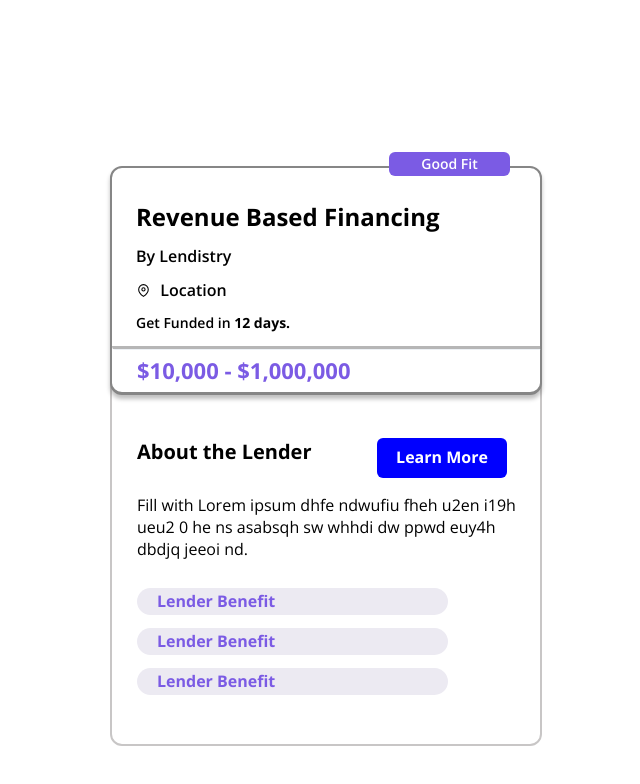
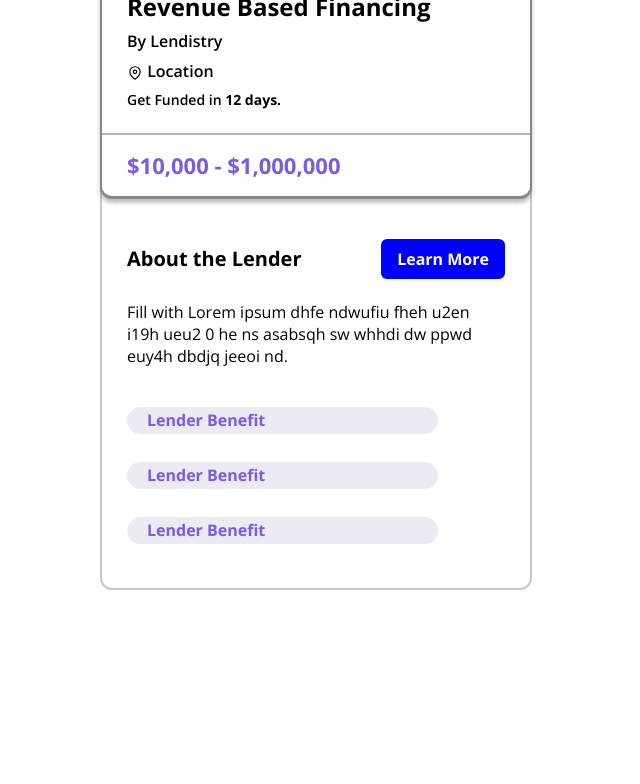
Before and after one commit to marinapelosi/segurebags-app, a React (Create React App) app: page / in a window 1280 px wide. Shown: the top 784 px of the page, without its empty margins (324-964 px from the left). Built offline with nearby package versions, Linux system fonts and the light colour scheme.

Commit message:
Refactoring structure and styles to clean code

```diff
--- a/src/components/LenderCard/index.js
+++ b/src/components/LenderCard/index.js
@@ -14,69 +14,127 @@ export default function LenderCard(props) {
     const { badge, lender, variant } = props;
 
     return (
-        <Box style={styles.cards.wrapper}>
-          <Flex justify={'right'} mt={-4} ml={6} mr={30}>
-            <Badge justifyContent={'center'} style={{...styles.badges.generic, ...styles.badges[badge.color]}}>
+      <Box className="wrapper">
+        <Box className="header" style={styles.cards.header}>
+          <Badge style={{...styles.badges.generic, ...styles.badges[badge.color]}}>
             {badge.text}
           </Badge>
-          </Flex>
-
-          <Box p={6}>
-            <Stack  align={'left'}>
-              <Text style={styles.texts.mainTitle} fontSize={{ sm: '16px', md: '20px', lg: '24px' }}>
+          <Text
+            className="mainTitle"
+            style={{ ...styles.texts.colors.black, ...styles.texts.mainTitle}}
+            fontSize={{ sm: '16px', md: '20px', lg: '24px' }}
+          >
             {lender.name}
           </Text>
-            </Stack>
-            <Stack  align={'left'} mt={3}>
-              <Text style={styles.texts.firstSubtitleText}>
+          <Stack  align={'left'}>
+            <Text
+              className="sponsor"
+              style={{ ...styles.texts.colors.black, ...styles.texts.subtitle}}
+              >
               By {lender.sponsor}
             </Text>
-            </Stack>
-            <Stack  align={'left'} mt={3}>
-              <Text style={styles.texts.firstSubtitleText}>
-              <MapPinIcon /> &nbsp;{lender.location}
+            <Text
+              className="location"
+              style={{ ...styles.texts.colors.black, ...styles.texts.subtitle}}
+              >
+              <MapPinIcon /> {lender.location}
             </Text>
-            </Stack>
-            <Stack  align={'left'} mt={3}>
-              <Text style={styles.texts.secondSubtitleText}>
+            <Text
+              className="fundedInfo"
+              style={{ ...styles.texts.colors.black, ...styles.texts.fundedText}}
+              >
                Get Funded in <b>{lender.fundedDays} days.</b>
             </Text>
           </Stack>
           <Divider style={styles.divider}/>
-            <Stack  align={'left'}>
-              <Text style={styles.texts.rangeAmountText} mt={1}>
+          <Text className="rangeAmount" style={{ ...styles.texts.colors.purple, ...styles.texts.range.amount}}>
             ${lender.rangeFirstAmount} - ${lender.rangeLastAmount}
           </Text>
-            </Stack>
         </Box>
-          <Box style={styles.cards.secondCard}>
-            <Stack align={'left'}>
-              <Stack direction={'row'} spacing={6}>
-                <Stack spacing={0} align={'left'}>
-                  <Text style={styles.texts.secondTitle} mt={1}>
+        <Box className="footer" style={styles.cards.footer}>
+        <Stack direction={'row'} align={'center'} justify={'space-between'}>
+          <Text className="aboutTitle" style={{ ...styles.texts.colors.black, ...styles.texts.about.title}}>
             About the Lender
           </Text>
+          <Button variant={variant}>Learn More</Button>
         </Stack>
-                <Stack spacing={0} align={'right'}>
-                  <Button variant={variant}>
-                      Learn More
-                  </Button>
-                </Stack>
-              </Stack>
-            </Stack>
-            <Stack  align={'left'}>
-              <Text style={styles.texts.regularText} mt={8}>
+        <Text className="aboutText" style={styles.texts.about.description}>
           {lender.about}
         </Text>
-            </Stack>
+        <Stack className="benefits" align={'left'}>
           {
             lender.benefits.map((benefit, index) =>
-                <Text key={index} style={styles.cards.benefitCard} mt={index*10}>
+              <Text key={index} style={styles.cards.benefitCard}>
                 {benefit}
               </Text>
             )
           }
+        </Stack>
         </Box>
       </Box>
+        // <Box style={styles.cards.wrapper}>
+        //   <Flex justify={'right'} mt={-4} ml={6} mr={30}>
+        //     <Badge justifyContent={'center'} style={{...styles.badges.generic, ...styles.badges[badge.color]}}>
+        //       {badge.text}
+        //     </Badge>
+        //   </Flex>
+
+        //   <Box p={6}>
+        //     <Stack  align={'left'}>
+        //       <Text style={styles.texts.mainTitle} fontSize={{ sm: '16px', md: '20px', lg: '24px' }}>
+        //         {lender.name}
+        //       </Text>
+        //     </Stack>
+        //     <Stack  align={'left'} mt={3}>
+        //       <Text style={styles.texts.firstSubtitleText}>
+        //         By {lender.sponsor}
+        //       </Text>
+        //     </Stack>
+        //     <Stack  align={'left'} mt={3}>
+        //       <Text style={styles.texts.firstSubtitleText}>
+        //       <MapPinIcon /> &nbsp;{lender.location}
+        //       </Text>
+        //     </Stack>
+        //     <Stack  align={'left'} mt={3}>
+        //       <Text style={styles.texts.secondSubtitleText}>
+        //       Get Funded in <b>{lender.fundedDays} days.</b>
+        //       </Text>
+        //     </Stack>
+        //     <Divider style={styles.divider}/>
+        //     <Stack  align={'left'}>
+        //       <Text style={styles.texts.rangeAmountText} mt={1}>
+        //       ${lender.rangeFirstAmount} - ${lender.rangeLastAmount}
+        //       </Text>
+        //     </Stack>
+        //   </Box>
+        //   <Box style={styles.cards.secondCard}>
+        //     <Stack align={'left'}>
+        //       <Stack direction={'row'} spacing={6}>
+        //         <Stack spacing={0} align={'left'}>
+        //           <Text style={styles.texts.secondTitle} mt={1}>
+        //             About the Lender
+        //           </Text>
+        //         </Stack>
+        //         <Stack spacing={0} align={'right'}>
+        //           <Button variant={variant}>
+        //               Learn More
+        //           </Button>
+        //         </Stack>
+        //       </Stack>
+        //     </Stack>
+        //     <Stack  align={'left'}>
+        //       <Text style={styles.texts.regularText} mt={8}>
+        //         {lender.about}
+        //       </Text>
+        //     </Stack>
+        //     {
+        //       lender.benefits.map((benefit, index) =>
+        //         <Text key={index} style={styles.cards.benefitCard} mt="20px">
+        //           {benefit}
+        //         </Text>
+        //       )
+        //     }
+        //   </Box>
+        // </Box>
     );
   }
--- a/src/components/LenderCard/styles.js
+++ b/src/components/LenderCard/styles.js
@@ -1,26 +1,23 @@
 export const styles = {
     cards:{
-        wrapper: {
+        header: {
             boxSizing: 'border-box',
             position: 'relative',
             width: '432px',
-            height: '229px',
+            padding: '18px 25px 16px',
             background: '#FFFFFF',
             border: '2.25px solid #868686',
             borderBottom: '3px solid #868686',
             boxShadow: '0px 4px 4px rgba(0, 0, 0, 0.25)',
             borderRadius: '12px',
-            marginLeft: '20px',
             zIndex: 'auto',
         },
-        secondCard: {
+        footer: {
           boxSizing: 'border-box',
           position: 'relative',
           width: '432px',
-          height: '380px',
-          left: '-2px',
-          top: '10px',
-          padding: '25px',
+          marginTop: '-32px',
+          padding: '105px 25px 44px',
           paddingTop: '70px',
           background: '#FFFFFF',
           border: '2.25px solid #C8C6C6',
@@ -28,11 +25,9 @@ export const styles = {
           zIndex: -1
         },
         benefitCard: {
-          position: 'absolute',
           width: '311px',
           height: '27px',
-          left: '25px',
-          top: '220px',
+          marginTop: '20px',
           background: '#ECEAF2',
           borderRadius: '24px',
           color: '#7B5BE4',
@@ -43,29 +38,25 @@ export const styles = {
         }
     },
     divider: {
-      position: 'absolute',
-      width: '430px',
-      left: '0px',
-      top: '178px',
-      borderTop: '3px solid #868686',
-      borderRadius: '0px 0px 12px 12px'
+      width: 'calc(100% + 50px)',
+      marginTop: '23px',
+      marginLeft: '-25px',
+      borderBottom: '2px solid #868686',
+      marginBottom: '15px'
     },
     badges:{
       generic: {
-        width: '121px',
-        height: '24px',
+        position: 'absolute',
+        padding: '0 32px',
+        right: '25px',
+        top: '-15px',
         borderRadius: '6px',
-        justifyContent: 'center',
-        alignItems: 'center',
         textTransform: 'none',
         fontStyle: 'normal',
         fontWeight: 600,
         fontSize: '14px',
-        lineHeight: '20px',
-        display: 'flex',
-        flex: 'none',
-        order: 0,
-        flexGrow: 0
+        lineHeight: '24px',
+        display: 'block',
       },
       default:{
         background: '#7B5BE4',
@@ -77,56 +68,52 @@ export const styles = {
       },
     },
     texts: {
+        colors: {
+            black: {
+                color: '#000000',
+            },
+            purple: {
+                color: '#7B5BE4',
+            }
+        },
         mainTitle: {
-            left: '25px',
-            top: '18px',
-            fontStyle: 'normal',
             fontWeight: 700,
             lineHeight: '33px',
-            color: '#000000'
+            marginBottom: '7px',
         },
-        secondTitle: {
-          left: '25px',
-          top: '105px',
-          fontStyle: 'normal',
-          fontWeight: 700,
-          lineHeight: '20px',
-          color: '#000000',
-          fontSize: '20px'
-      },
-        firstSubtitleText: {
-          fontStyle: 'normal',
+        subtitle: {
           fontWeight: 600,
           fontSize: '16px',
           lineHeight: '22px',
           color: '#000000'
         },
-        secondSubtitleText: {
-          fontStyle: 'normal',
+        fundedText: {
           fontWeight: 600,
           fontSize: '14px',
           lineHeight: '19.07px',
           color: '#000000'
         },
-        rangeAmountText: {
-          position: 'absolute',
-          width: '383px',
-          height: '28px',
-          left: '25px',
-          top: '183px',
-          fontStyle: 'normal',
+        range:{
+            amount: {
                 fontWeight: 700,
                 fontSize: '22px',
                 lineHeight: '30px',
-          color: '#7B5BE4'
+            }
         },
-        regularText:{
-          position: 'absolute',
-          fontStyle: 'normal',
+        about: {
+            title: {
+                fontWeight: 700,
+                lineHeight: '20px',
+                fontSize: '20px'
+            },
+            description: {
                 fontWeight: 400,
                 fontSize: '16px',
                 lineHeight: '22px',
-          color: '#000000'
+                color: '#000000',
+                marginTop: '22px',
+                marginBottom: '20px',
+            }
         },
     }
 }
--- a/src/components/OwnIcons/MapPinIcon/index.js
+++ b/src/components/OwnIcons/MapPinIcon/index.js
@@ -1,12 +1,10 @@
 import { createIcon } from '@chakra-ui/icons'
 
-// using `path`
 export const MapPinIcon = createIcon({
   displayName: 'MapPinIcon',
-  viewBox: '0 0 200 200',
-  // path can also be an array of elements, if you have multiple paths, lines, shapes, etc.
+  viewBox: '0 0 28 28',
   path: (
-    <svg viewBox="0 0 30 30" fill="none" xmlns="http://www.w3.org/2000/svg">
+    <svg viewBox="0 0 28 28" fill="none" xmlns="http://www.w3.org/2000/svg">
       <path d="M23 12C23 19 14 25 14 25C14 25 5 19 5 12C5 9.61305 5.94821 7.32387 7.63604 5.63604C9.32387 3.94821 11.6131 3 14 3C16.3869 3 18.6761 3.94821 20.364 5.63604C22.0518 7.32387 23 9.61305 23 12Z" stroke="#000000" stroke-width="2" stroke-linecap="round" stroke-linejoin="round"/>
       <path d="M14 15C15.6569 15 17 13.6569 17 12C17 10.3431 15.6569 9 14 9C12.3431 9 11 10.3431 11 12C11 13.6569 12.3431 15 14 15Z" stroke="#000000" stroke-width="2" stroke-linecap="round" stroke-linejoin="round"/>
     </svg> ),
--- a/src/customTheme.js
+++ b/src/customTheme.js
@@ -4,16 +4,9 @@ const Button = defineStyleConfig({
   baseStyle: {
     fontWeight: 'bold',
     borderRadius: '6px',
-    display: 'flex',
-    flexDirection: 'row',
-    justifyContent: 'center',
-    alignItems: 'center',
-    padding: '10px 12px',
-    gap: '8px',
-    position: 'absolute',
-    width: '130px',
-    height: '32px',
-    right: '33px',
+    display: 'inline-block',
+    fontSize: '16px',
+    lineHeight: '20px',
     color: '#FFFFFF'
   },
   variants: {
```
Lines whose indentation alone changed are shown as unchanged.
